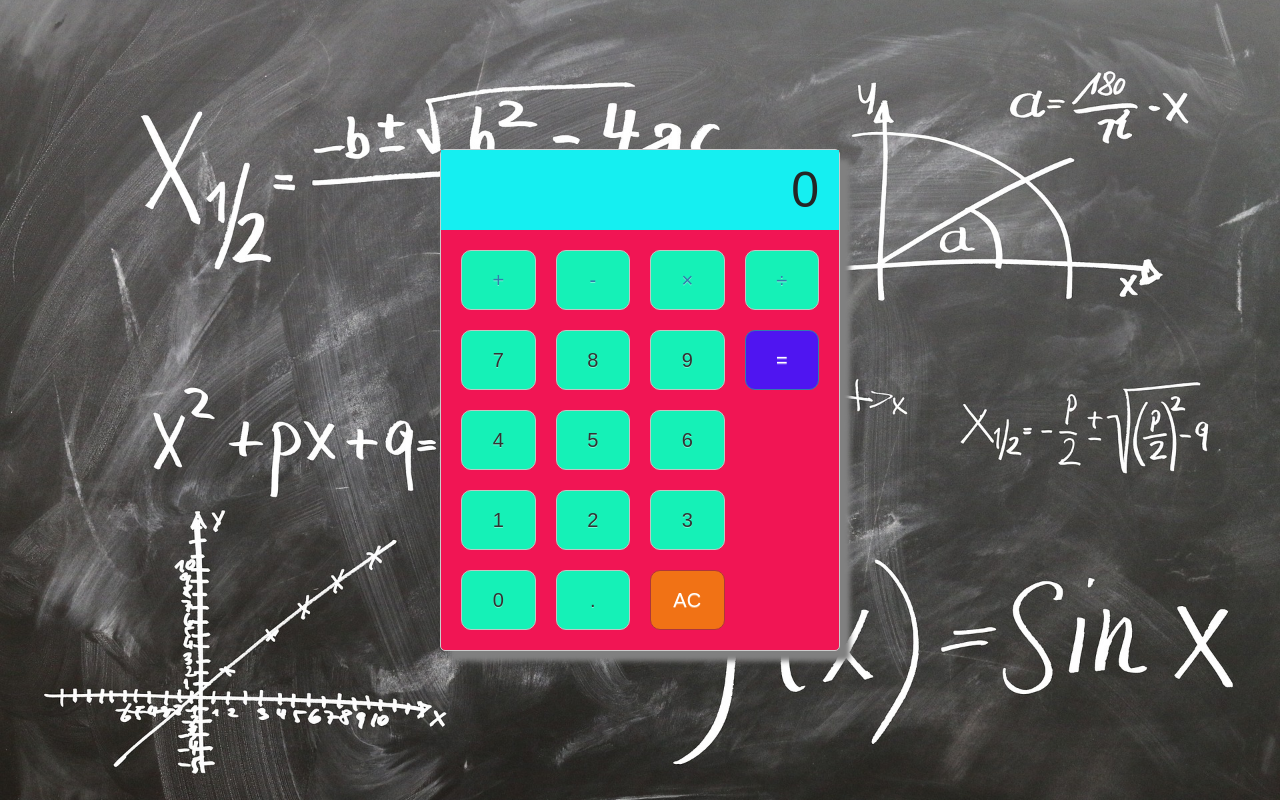
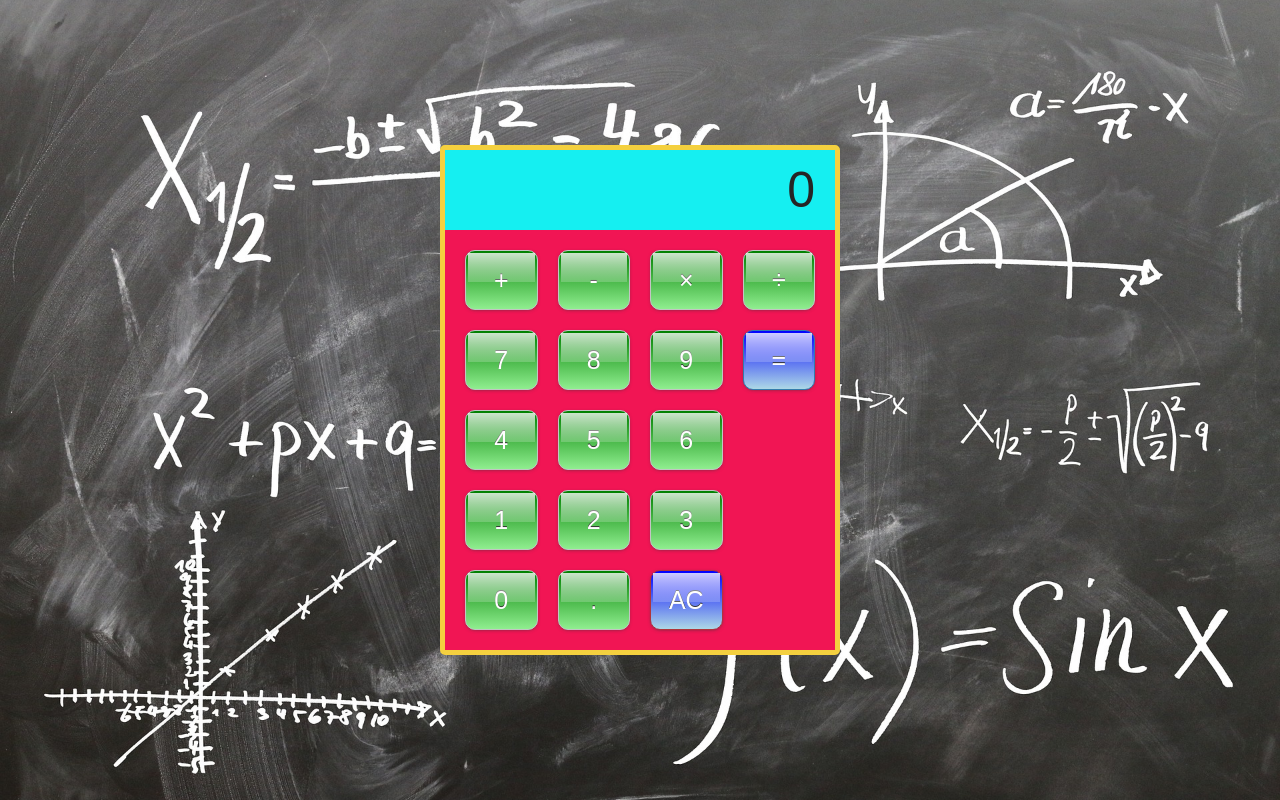
Before and after one commit to ShadowofZeus/Calculator, a plain HTML site: page index.html in a window 1280 px wide. Drawn offline with Linux system fonts and the light colour scheme.

Commit message:
adding css effects

```diff
--- a/index.html
+++ b/index.html
@@ -11,31 +11,31 @@
 
             <div class="keypad">
 
-                    <button type="button" class="operators" value="+">+</button>
-                    <button type="button" class="operators" value="-">-</button>
-                    <button type="button" class="operators" value="*">&times;</button>
-                    <button type="button" class="operators" value="/">&divide;</button>
+                    <button type="button" class="operators gloss" value="+">+</button>
+                    <button type="button" class="operators gloss" value="-">-</button>
+                    <button type="button" class="operators gloss" value="*">&times;</button>
+                    <button type="button" class="operators gloss" value="/">&divide;</button>
 
-                    <button type="button" value="7">7</button>
-                    <button type="button" value="8">8</button>
-                    <button type="button" value="9">9</button>
+                    <button type="button" value="7" class="gloss">7</button>
+                    <button type="button" value="8" class="gloss">8</button>
+                    <button type="button" value="9" class="gloss">9</button>
 
 
-                    <button type="button" value="4">4</button>
-                    <button type="button" value="5">5</button>
-                    <button type="button" value="6">6</button>
+                    <button type="button" value="4" class="gloss">4</button>
+                    <button type="button" value="5" class="gloss">5</button>
+                    <button type="button" value="6" class="gloss">6</button>
 
 
-                    <button type="button" value="1">1</button>
-                    <button type="button" value="2">2</button>
-                    <button type="button" value="3">3</button>
+                    <button type="button" value="1" class="gloss">1</button>
+                    <button type="button" value="2" class="gloss">2</button>
+                    <button type="button" value="3" class="gloss">3</button>
 
 
-                    <button type="button" value="0">0</button>
-                    <button type="button" class="decimal" value=".">.</button>
-                    <button type="button" class="clrscreen" value="all-clear">AC</button>
+                    <button type="button" value="0" class="gloss">0</button>
+                    <button type="button" class="decimal gloss" value=".">.</button>
+                    <button type="button" class="clrscreen outta" value="all-clear">AC</button>
 
-                    <button type="button" class="equal-sign operators" value="=">=</button>
+                    <button type="button" class="equal-sign operators outta" value="=">=</button>
 
             </div>
 </div>
--- a/styles.css
+++ b/styles.css
@@ -24,7 +24,7 @@ body > h1{
   padding: 8px;
 }
 .container {
-  border: 1px solid #ccc;
+  border: 5px solid #F4D03F;
   border-radius: 5px;
   background-color: #F11554;
   position: absolute;
@@ -32,7 +32,6 @@ body > h1{
   left: 50%;
   transform: translate(-50%, -50%);
   width: 400px;
-  box-shadow: 10px 10px 5px grey;
 }
 
 .display {
@@ -63,10 +62,11 @@ button {
   border-radius: 10px;
   border: 1px solid #c4c4c4;
   background-color: #15F1B7;
-  font-size: 2rem;
   color: #333;
   text-shadow: 0 1px rgba(255,255,255,.4);
   cursor: pointer;
+  box-shadow: 0px 1px 4px -2px #333;
+  text-shadow: 0px -1px #333;
 }
 
 button:hover {
@@ -78,7 +78,7 @@ button:hover {
 }
 
 .clrscreen {
-  background-color: #F17215;
+
   border-color: #b0353a;
   color: #fff;
 }
@@ -89,9 +89,9 @@ button:hover {
 }
 
 .equal-sign {
-  background-color: #4F15F1;
+
   border-color: #337cac;
-  color: #fff;
+  color: #ffff;
   grid-row: 2/5;
   grid-column: 4/5;
 }
@@ -100,3 +100,54 @@ button:hover {
   background-color: #E1F115;
   color: #252525;
 }
+
+.gloss{
+  position: relative;
+  background-image: linear-gradient(green,lightgreen);
+  text-decoration: none;
+  color: #fff;
+  font-size: 25px;
+  font-family: sans-serif;
+  font-weight: 100;
+}
+
+.gloss:after{
+  content: '';
+  position: absolute;
+  top: 2px;
+  left: 2px;
+  width: calc(100% - 4px);
+  height: 50%;
+  background: linear-gradient(rgba(255,255,255,0.8), rgba(255,255,255,0.2));
+}
+
+.gloss:hover{
+  background: linear-gradient(#073,#0fa);
+}
+
+.outta{
+  position: relative;
+  background-color: #4F15F1;
+  background-image: linear-gradient(blue,lightblue);
+  text-decoration: none;
+  color: #fff;
+  font-size: 25px;
+  font-family: sans-serif;
+  font-weight: 100;
+  box-shadow: 0px 1px 4px -2px #333;
+text-shadow: 0px -1px #333;
+}
+
+.outta:after{
+  content: '';
+  position: absolute;
+  top: 2px;
+  left: 2px;
+  width: calc(100% - 4px);
+  height: 50%;
+  background: linear-gradient(rgba(255,255,255,0.8), rgba(255,255,255,0.2));
+}
+
+.outta:hover{
+  background: linear-gradient(#2E86C1,#5DADE2);
+}
```
